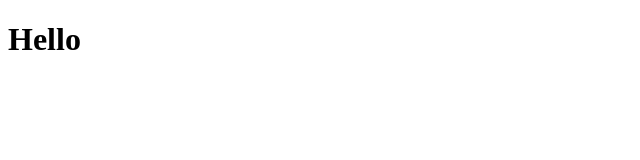
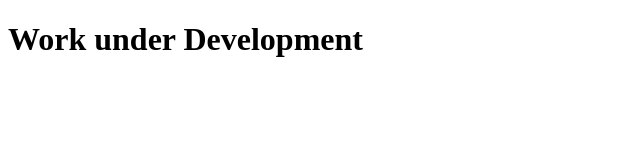
Before and after one commit to Ritishkr78/Portfolio, a plain HTML site: page index.html in a window 1280 px wide. Shown: the whole page, without its empty margins (0-640 px from the left). Drawn offline with Linux system fonts and the light colour scheme.

Commit message:
change body

```diff
--- a/index.html
+++ b/index.html
@@ -6,6 +6,6 @@
     <title>Document</title>
   </head>
   <body>
-    <h1>Hello</h1>
+    <h1>Work under Development</h1>
   </body>
 </html>
```
